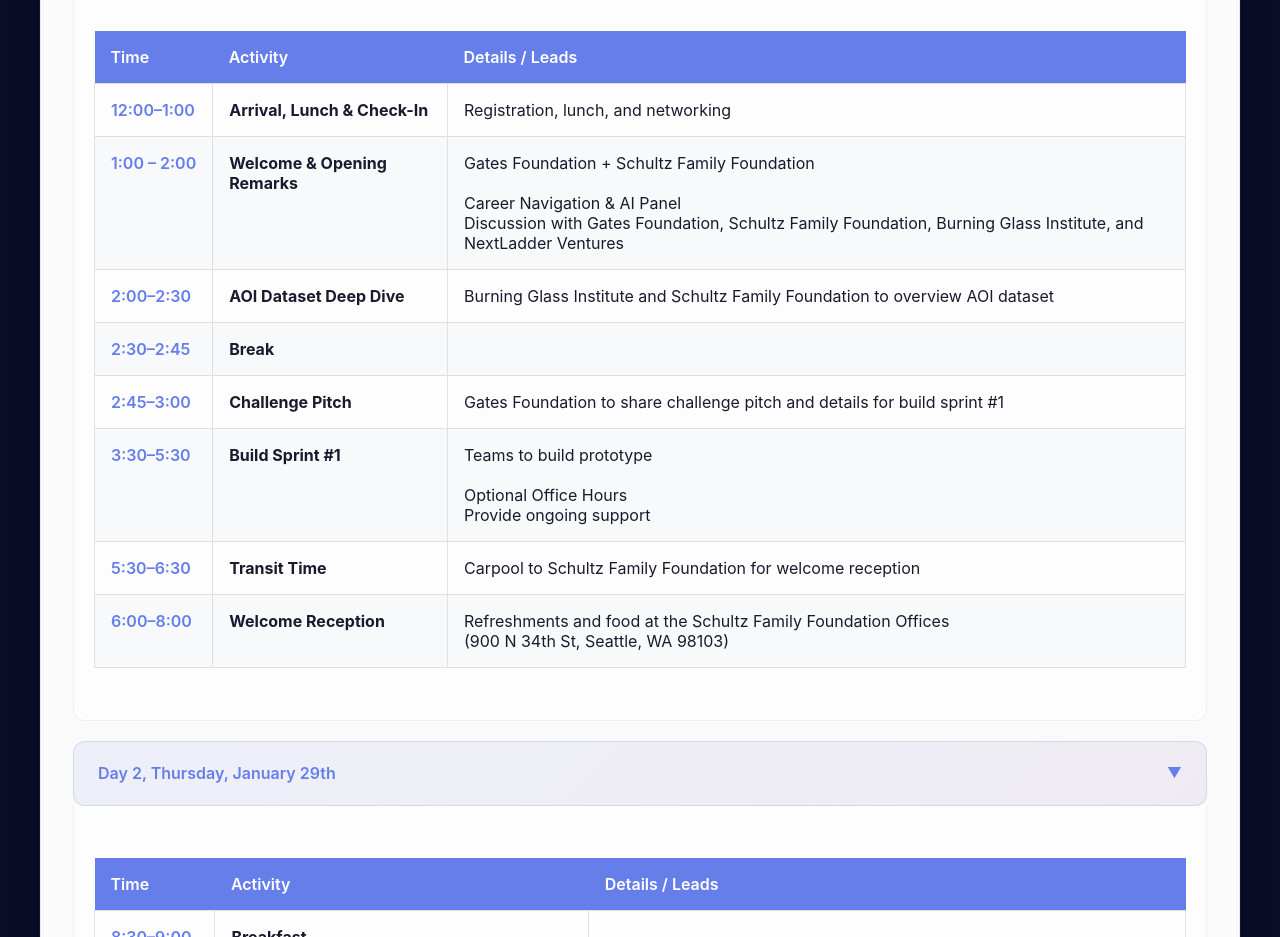
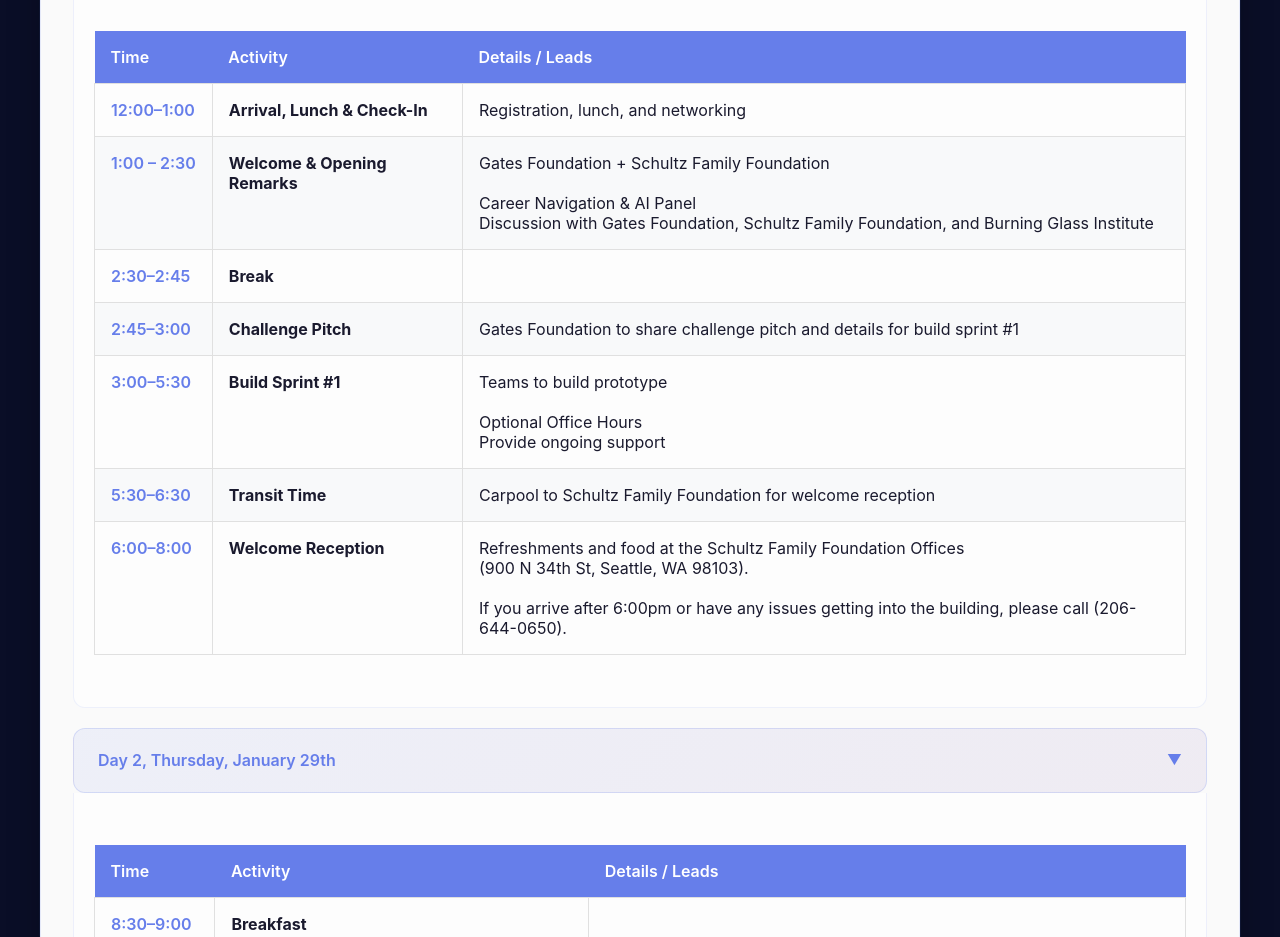
Before and after one commit to xd2164/data-a-thon_frontpage, a plain HTML site: page index_v2.html in a window 1280 px wide. Shown: the part 3997-4934 px from the top of the page. Drawn offline with Linux system fonts and the light colour scheme.

Commit message:
adjusted agenda information!

```diff
--- a/index_v2.html
+++ b/index_v2.html
@@ -1226,14 +1226,9 @@
                     <td>Registration, lunch, and networking</td>
                 </tr>
                 <tr>
-                    <td class="time-cell">1:00 – 2:00</td>
+                    <td class="time-cell">1:00 – 2:30</td>
                     <td><strong>Welcome & Opening Remarks</strong></td>
-                    <td>Gates Foundation + Schultz Family Foundation<br><br>Career Navigation & AI Panel<br>Discussion with Gates Foundation, Schultz Family Foundation, Burning Glass Institute, and NextLadder Ventures</td>
-                </tr>
-                <tr>
-                    <td class="time-cell">2:00–2:30</td>
-                    <td><strong>AOI Dataset Deep Dive</strong></td>
-                    <td>Burning Glass Institute and Schultz Family Foundation to overview AOI dataset</td>
+                    <td>Gates Foundation + Schultz Family Foundation<br><br>Career Navigation & AI Panel<br>Discussion with Gates Foundation, Schultz Family Foundation, and Burning Glass Institute</td>
                 </tr>
                 <tr>
                     <td class="time-cell">2:30–2:45</td>
@@ -1246,7 +1241,7 @@
                     <td>Gates Foundation to share challenge pitch and details for build sprint #1</td>
                 </tr>
                 <tr>
-                    <td class="time-cell">3:30–5:30</td>
+                    <td class="time-cell">3:00–5:30</td>
                     <td><strong>Build Sprint #1</strong></td>
                     <td>Teams to build prototype<br><br>Optional Office Hours<br>Provide ongoing support</td>
                 </tr>
@@ -1258,7 +1253,7 @@
                 <tr>
                     <td class="time-cell">6:00–8:00</td>
                     <td><strong>Welcome Reception</strong></td>
-                    <td>Refreshments and food at the Schultz Family Foundation Offices<br>(900 N 34th St, Seattle, WA 98103)</td>
+                    <td>Refreshments and food at the Schultz Family Foundation Offices<br>(900 N 34th St, Seattle, WA 98103).<br><br>If you arrive after 6:00pm or have any issues getting into the building, please call (206-644-0650).</td>
                 </tr>
             </tbody>
         </table>
```
